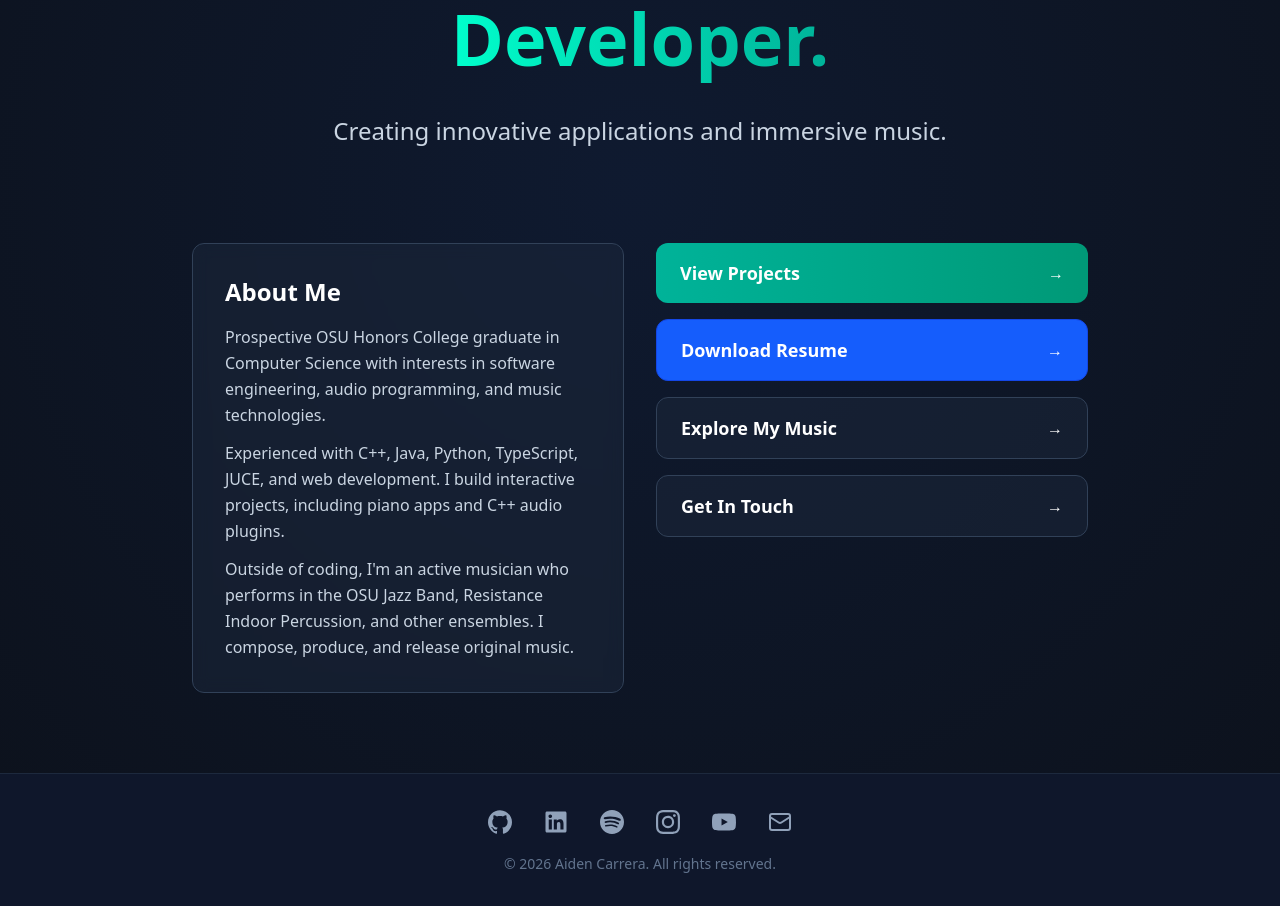
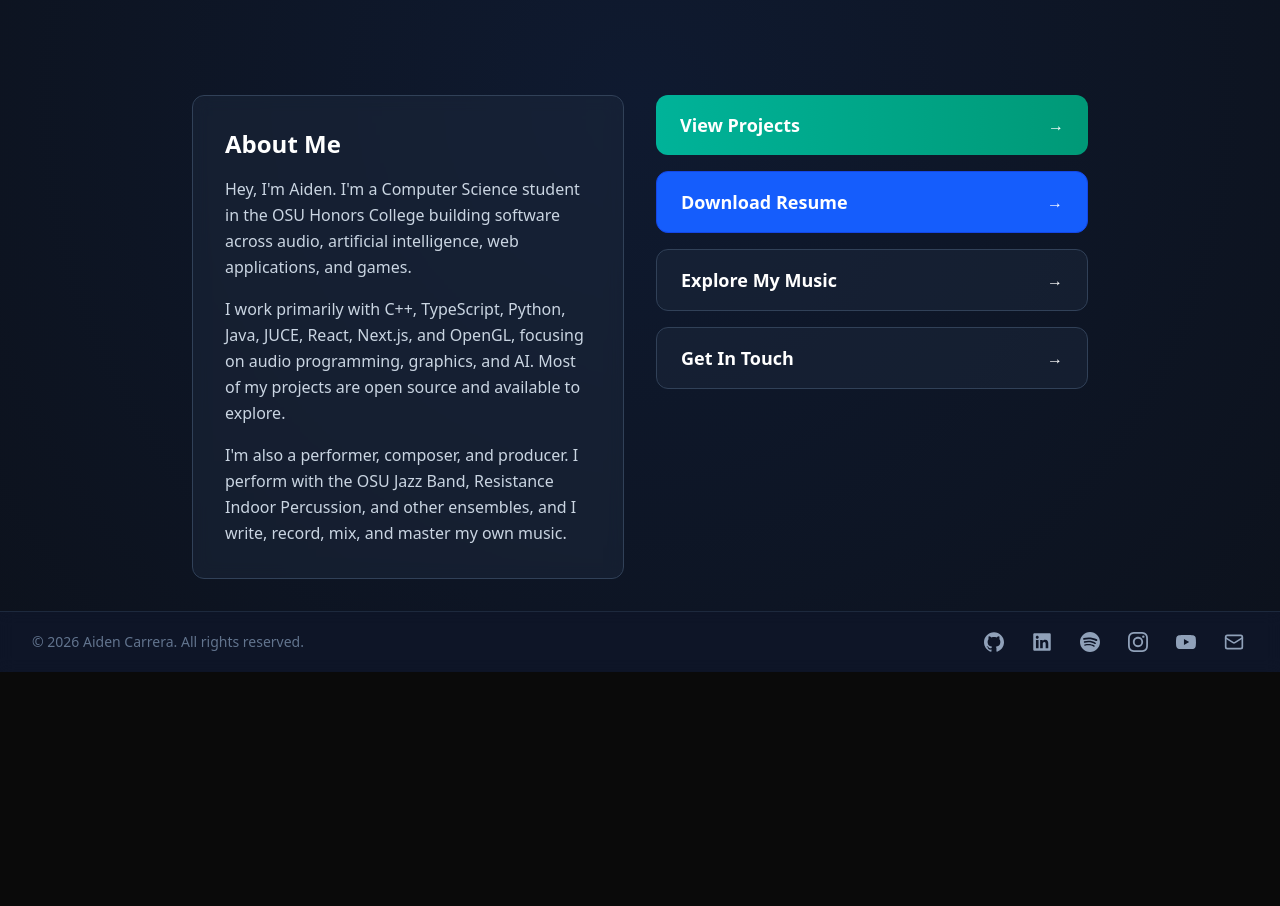
Before and after one commit to AidenCarrera/portfolio-website, a Next.js app: page / in a window 1280 px wide. Shown: the part 409-1315 px from the top of the page. After the commit the page ends 1081 px from the top, so only its background shows below. Built offline with nearby package versions, Linux system fonts and the light colour scheme; no server answers.

Commit message:
Update home page

```diff
--- a/src/app/HomeClient.tsx
+++ b/src/app/HomeClient.tsx
@@ -13,16 +13,16 @@ export default function HomeClient() {
   } as const;
 
   return (
-    <div className="min-h-screen bg-linear-to-br bg-animated-dark">
-      <div className="max-w-5xl mx-auto px-4 sm:px-6 lg:px-8 pt-32 pb-20">
-        <div className="text-center space-y-8">
+    <div className="flex-1 flex flex-col justify-center bg-linear-to-br bg-animated-dark pt-2 sm:pt-4 pb-6 sm:pb-8 min-h-[calc(100vh-4rem-3.5rem)]">
+      <div className="max-w-5xl mx-auto px-4 sm:px-6 lg:px-8 w-full flex-1 flex flex-col justify-center">
+        <div className="text-center space-y-6">
           <motion.div
-            className="relative inline-block"
+            className="relative inline-block -mt-2"
             initial={{ opacity: 0, scale: 0.8 }}
             animate={{ opacity: 1, scale: 1 }}
             transition={{ ...springTransition, delay: 0 }}
           >
-            <div className="w-32 h-32 mx-auto mb-6 rounded-full shadow-lg overflow-hidden bg-slate-900 flex items-center justify-center border border-brand/20">
+            <div className="w-32 h-32 mx-auto mb-3 rounded-full shadow-lg overflow-hidden bg-slate-900 flex items-center justify-center border border-brand/20">
               <Image
                 src="/developer-logo.svg"
                 alt="Aiden Carrera - Audio Developer Logo"
@@ -54,12 +54,12 @@ export default function HomeClient() {
             animate={{ opacity: 1, y: 0 }}
             transition={{ ...springTransition, delay: 0.3 }}
           >
-            Creating innovative applications and immersive music.
+            I build creative software and make original music.
           </motion.p>
         </div>
 
         <motion.div
-          className="mt-24 grid md:grid-cols-2 gap-8 max-w-4xl mx-auto"
+          className="mt-16 sm:mt-20 md:mt-24 grid md:grid-cols-2 gap-8 max-w-4xl mx-auto w-full items-stretch"
           initial={{ opacity: 0, y: 40 }}
           animate={{ opacity: 1, y: 0 }}
           transition={{ ...springTransition, delay: 0.45 }}
--- a/src/components/common/Footer.tsx
+++ b/src/components/common/Footer.tsx
@@ -4,10 +4,12 @@ import { socialLinks } from "@/lib/socialLinks";
 
 export default function Footer() {
   return (
-    <footer className="bg-slate-900 border-t border-slate-800 mt-auto">
-      <div className="max-w-7xl mx-auto px-4 sm:px-6 lg:px-8 py-8">
-        <div className="flex flex-col items-center space-y-4">
-          <div className="flex space-x-6">
+    <footer className="bg-slate-900/90 backdrop-blur-sm border-t border-slate-800 py-3 sm:py-4 mt-auto">
+      <div className="max-w-7xl mx-auto px-4 sm:px-6 lg:px-8 flex flex-col sm:flex-row items-center justify-between gap-3 text-slate-400 text-sm">
+        <p className="text-slate-500 text-xs sm:text-sm">
+          © {new Date().getFullYear()} Aiden Carrera. All rights reserved.
+        </p>
+        <div className="flex items-center space-x-5">
           {socialLinks.map((link) => (
             <a
               key={link.label}
@@ -17,7 +19,7 @@ export default function Footer() {
               className={`text-slate-400 transition-colors duration-300 ease-in-out focus:outline-none focus-visible:ring-2 focus-visible:ring-brand rounded p-1 ${link.color}`}
               aria-label={link.label}
             >
-                <link.icon size={24} />
+              <link.icon size={20} />
             </a>
           ))}
           <Link
@@ -25,12 +27,8 @@ export default function Footer() {
             className="text-slate-400 hover:text-brand transition-colors duration-300 ease-in-out focus:outline-none focus-visible:ring-2 focus-visible:ring-brand rounded p-1"
             aria-label="Contact"
           >
-              <Mail size={24} />
+            <Mail size={20} />
           </Link>
-          </div>
-          <p className="text-slate-500 text-sm">
-            © {new Date().getFullYear()} Aiden Carrera. All rights reserved.
-          </p>
         </div>
       </div>
     </footer>
--- a/src/components/home/AboutCard.tsx
+++ b/src/components/home/AboutCard.tsx
@@ -1,23 +1,19 @@
 export default function AboutCard() {
   return (
-    <div className="bg-slate-800/50 backdrop-blur-sm rounded-xl p-8 border border-slate-700 hover:border-brand/50 transition-all">
+    <div className="bg-slate-800/50 backdrop-blur-sm rounded-xl p-8 border border-slate-700 hover:border-brand/50 transition-all flex flex-col justify-between">
+      <div>
         <h2 className="text-2xl font-bold text-white mb-4">About Me</h2>
-      <div className="text-slate-300 space-y-3 leading-relaxed">
+        <div className="text-slate-300 space-y-4 leading-relaxed text-base">
           <p>
-          Prospective OSU Honors College graduate in Computer Science with
-          interests in software engineering, audio programming, and music
-          technologies.
+            Hey, I&apos;m Aiden. I&apos;m a Computer Science student in the OSU Honors College building software across audio, artificial intelligence, web applications, and games.
           </p>
           <p>
-          Experienced with C++, Java, Python, TypeScript, JUCE, and web
-          development. I build interactive projects, including piano apps and
-          C++ audio plugins.
+            I work primarily with C++, TypeScript, Python, Java, JUCE, React, Next.js, and OpenGL, focusing on audio programming, graphics, and AI. Most of my projects are open source and available to explore.
           </p>
           <p>
-          Outside of coding, I&apos;m an active musician who performs in the OSU
-          Jazz Band, Resistance Indoor Percussion, and other ensembles. I
-          compose, produce, and release original music.
+            I&apos;m also a performer, composer, and producer. I perform with the OSU Jazz Band, Resistance Indoor Percussion, and other ensembles, and I write, record, mix, and master my own music.
           </p>
+        </div>
       </div>
     </div>
   );
```
Lines whose indentation alone changed are shown as unchanged.
